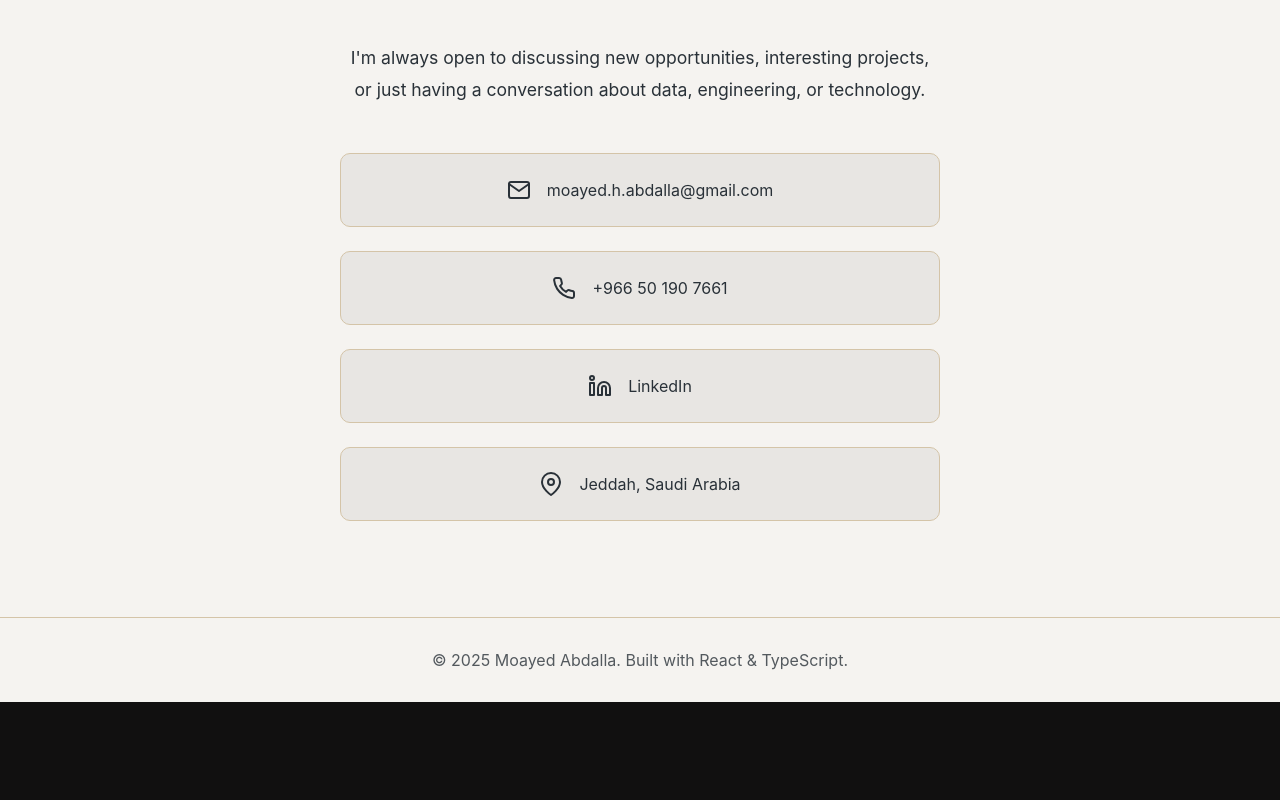
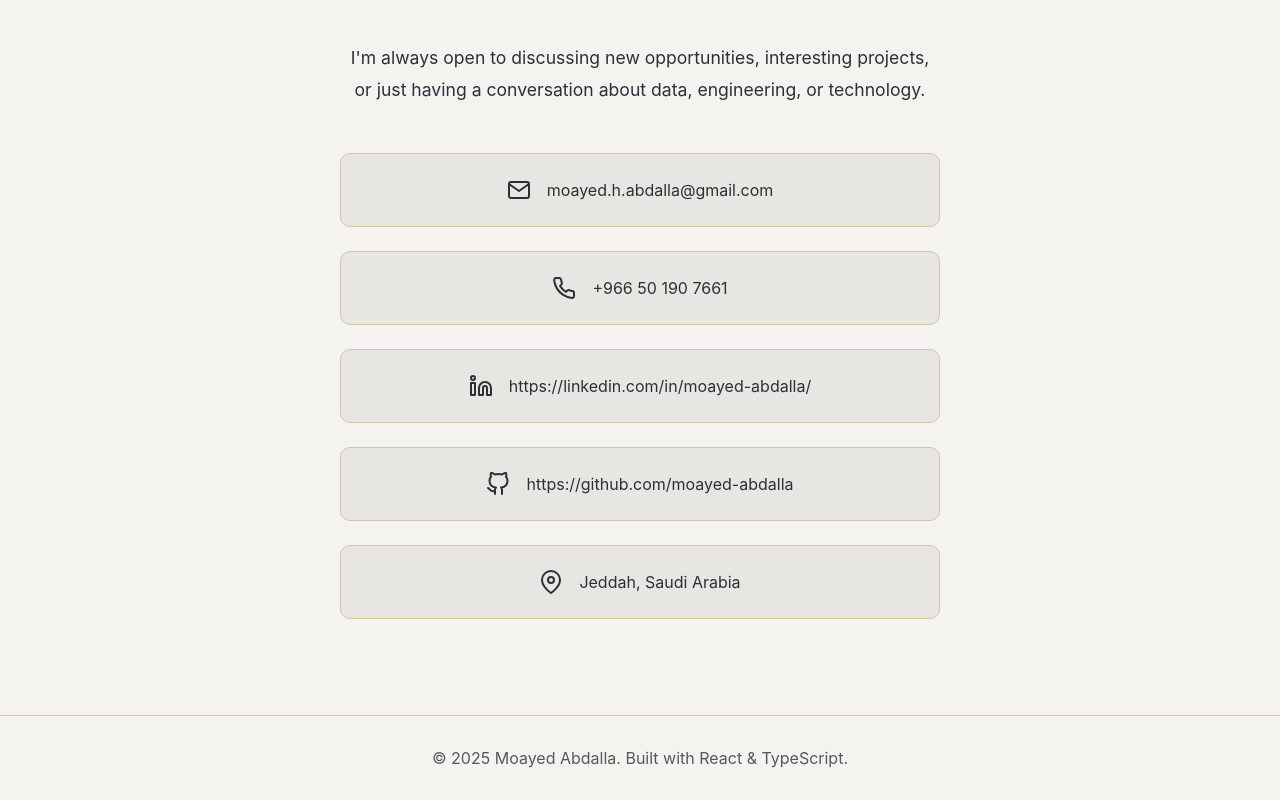
Before and after one commit to moayed-abdalla/portfolio, a React (Vite) app: page / in a window 1280 px wide. Shown: the part 4895-5695 px from the top of the page. Before the commit the page ends 5597 px from the top, so only its background shows below. Built offline with nearby package versions, Linux system fonts and the light colour scheme.

Commit message:
contact update

```diff
--- a/src/App.tsx
+++ b/src/App.tsx
@@ -400,7 +400,15 @@
                     <circle cx="4" cy="4" r="2"></circle>
                   </svg>
                 </span>
-                <span>LinkedIn</span>
+                <span>https://linkedin.com/in/moayed-abdalla/</span>
+              </a>
+              <a href="https://github.com/moayed-abdalla" target="_blank" rel="noopener noreferrer" className="contact-item">
+                <span className="contact-icon">
+                  <svg xmlns="http://www.w3.org/2000/svg" viewBox="0 0 24 24" fill="none" stroke="currentColor" strokeWidth="2" strokeLinecap="round" strokeLinejoin="round">
+                    <path d="M9 19c-5 1.5-5-2.5-7-3m14 6v-3.87a3.37 3.37 0 0 0-.94-2.61c3.14-.35 6.44-1.54 6.44-7A5.44 5.44 0 0 0 20 4.77 5.07 5.07 0 0 0 19.91 1S18.73.65 16 2.48a13.38 13.38 0 0 0-7 0C6.27.65 5.09 1 5.09 1A5.07 5.07 0 0 0 5 4.77a5.44 5.44 0 0 0-1.5 3.78c0 5.42 3.3 6.61 6.44 7A3.37 3.37 0 0 0 9 18.13V22"></path>
+                  </svg>
+                </span>
+                <span>https://github.com/moayed-abdalla</span>
               </a>
               <div className="contact-item">
                 <span className="contact-icon">
```
